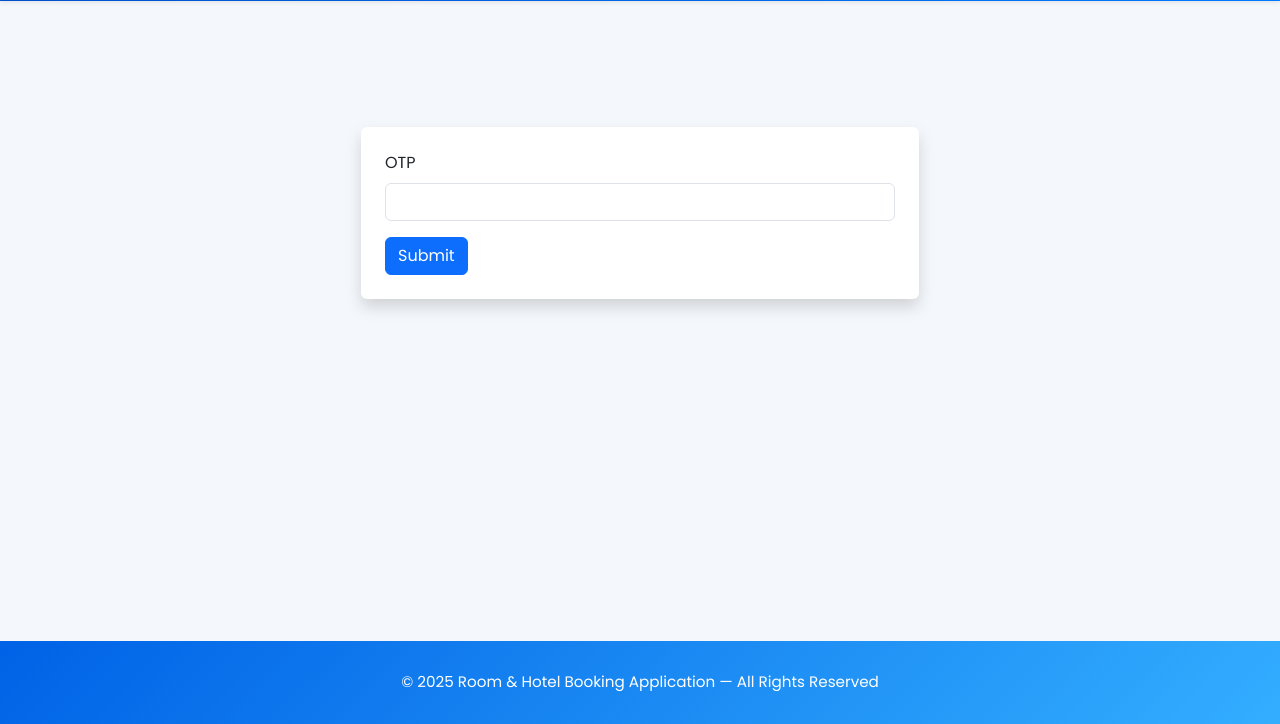
After one commit to teja11032004/HotelRoomBooking, a Django app: page /accounts/verify-otp/1/ in a window 1280 px wide. The commit adds this page. Shown: the part 83-807 px from the top of the page. Run offline with Django 5.2, Linux system fonts and the light colour scheme.

Commit message:
Login with Otp is implemented

```diff
--- a/accounts/templates/register.html
+++ b/accounts/templates/register.html
@@ -94,7 +94,7 @@
       <button type="submit" class="btn btn-register w-100 text-white py-2 mt-2">Register</button>
     </form>
 
-    <p class="form-text mt-4">Already have an account? <a href="/login">Login here</a></p>
+    <p class="form-text mt-4">Already have an account? <a href={% url 'login_page' %}>Login here</a></p>
   </div>
 </div>
 
--- /dev/null
+++ b/accounts/templates/verify_otp.html
@@ -0,0 +1,24 @@
+{% extends "utils/base.html" %}
+
+{% block start %}
+
+<div class="container mt-5 pt-5 pb-5">
+    <div class="col-6 mx-auto card shadow p-4" style="border:none" >
+        {% include "utils/alerts.html" %}
+        <form method="POST">
+
+            {% csrf_token %}
+
+
+            <div class="mb-3">
+                <label for="otp" class="form-label">OTP</label>
+                <input type="text" class="form-control" id="otp" name="otp">
+            </div>
+
+            <button type="submit" class="btn btn-primary">Submit</button>
+        </form>
+
+    </div>
+</div>
+
+{% endblock %}
--- a/accounts/urls.py
+++ b/accounts/urls.py
@@ -4,6 +4,8 @@ from accounts import views
 urlpatterns = [
     path('login/',views.login_page,name="login_page"),
     path('register/',views.register_page,name='register_page'),
+    path('send_otp/<email>/',views.send_otp,name='send_otp'),
+    path('verify-otp/<email>/',views.verify_otp,name='verify_otp'),
     path('verify-accounts/<token>/',views.verify_email,name="verify_email")
 
 
--- a/accounts/views.py
+++ b/accounts/views.py
@@ -2,9 +2,10 @@ from django.shortcuts import render,redirect
 from .models import HotelUser
 from django.db.models import Q
 from django.contrib import messages
-from .utils import generateToken , sendEmailToken
+from .utils import generateToken , sendEmailToken,sendOTPtoEmail
 from django.http import HttpResponse
 from django.contrib.auth import authenticate,login,logout
+import random
 
 def login_page(request):
     if request.method == "POST":
@@ -75,3 +76,32 @@ def verify_email(request,token):
         return redirect('/accounts/login')
     except Exception as e:
         return HttpResponse("Invalid Token")
+
+def send_otp(request, email):
+    try:
+        hotel_user = HotelUser.objects.get(email=email)
+    except HotelUser.DoesNotExist:
+        messages.warning(request, "No Account Found")
+        return redirect('/accounts/login/')
+
+    otp = random.randint(1000, 9999)
+    hotel_user.otp = otp
+    hotel_user.save()
+
+    sendOTPtoEmail(email, otp)
+    return redirect(f'/accounts/verify-otp/{email}/')
+
+
+
+def verify_otp(request,email):
+    if request.method == "POST":
+        otp=request.POST.get('otp')
+        hotel_user=HotelUser.objects.get(email=email)
+        if otp==hotel_user.otp:
+            messages.success(request,"Login Success")
+            login(request,hotel_user)
+            return redirect(f'/accounts/login/')
+        messages.warning(request,"Wrong OTP")
+        return redirect(f"/accounts/verify-otp/{email}/")
+
+    return render(request,'verify_otp.html')
--- a/home/templates/utils/base.html
+++ b/home/templates/utils/base.html
@@ -48,7 +48,7 @@
 
   <body>
     {% include "utils/navbar.html" %}
-    {% include "utils/alerts.html"%}
+
 
 
     <div class="content-wrapper">
```
Also changed, not shown: accounts/templates/login.html (+20 -0 lines), accounts/utils.py (+13 -0 lines), home/templates/otp_auth.html (deleted, +0 -20 lines).
